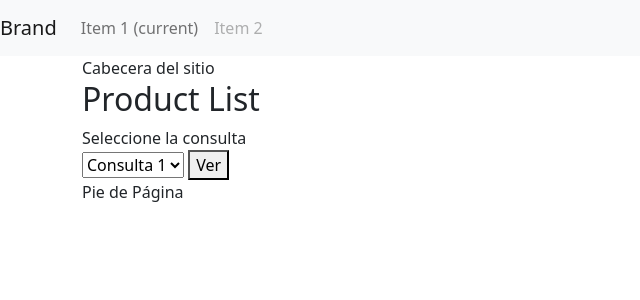
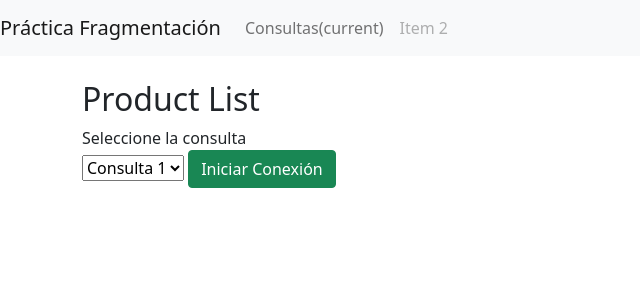
Before and after one commit to AdanNegrete/ConexionSQLPython, a Flask app: page / in a window 1280 px wide. Shown: the top 300 px of the page, without its empty margins (0-640 px from the left). Run offline with Flask 2, Linux system fonts and the light colour scheme.

Commit message:
Updt : header.html, footer.html & index.html

```diff
--- a/templates/footer.html
+++ b/templates/footer.html
@@ -1,4 +1,4 @@
-        Pie de Página
+
     </div>
     </body>
 </html>
--- a/templates/header.html
+++ b/templates/header.html
@@ -11,14 +11,14 @@
     </head>
     <body>
         <nav class="navbar navbar-expand-lg navbar-light bg-light">
-            <a class="navbar-brand">Brand</a>
+            <a class="navbar-brand">Práctica Fragmentación</a>
             <button class="navbar-toggler" data-target="#my-nav" data-toggle="collapse" aria-controls="my-nav" aria-expanded="false" aria-label="Toggle navigation">
                 <span class="navbar-toggler-icon"></span>
             </button>
             <div id="my-nav" class="collapse navbar-collapse">
                 <ul class="navbar-nav mr-auto">
                     <li class="nav-item active">
-                        <a class="nav-link" href="#">Item 1 <span class="sr-only">(current)</span></a>
+                        <a class="nav-link" href="{{url_for('Index')}}">Consultas<span class="sr-only">(current)</span></a>
                     </li>
                     <li class="nav-item">
                         <a class="nav-link disabled" href="#" tabindex="-1" aria-disabled="true">Item 2</a>
@@ -27,4 +27,3 @@
             </div>
         </nav>
         <div class = "container">
-        Cabecera del sitio
--- a/templates/index.html
+++ b/templates/index.html
@@ -1,4 +1,6 @@
 {% include 'header.html' %}
+    <br/>
+
     <h2>Product List</h2>
     <form id="formulario" method="post" action="/listex">
         <label for="Consulta">Seleccione la consulta</label> <br/>
@@ -9,8 +11,8 @@
             <option  value="04">Consulta 4</option>
             <option  value="05">Consulta 5</option>
         </select>
-        <button type="submit">
-            Ver
+        <button type="submit" class="btn btn-success">
+            Iniciar Conexión
         </button>
     </form>
 {% include 'footer.html' %}
```
